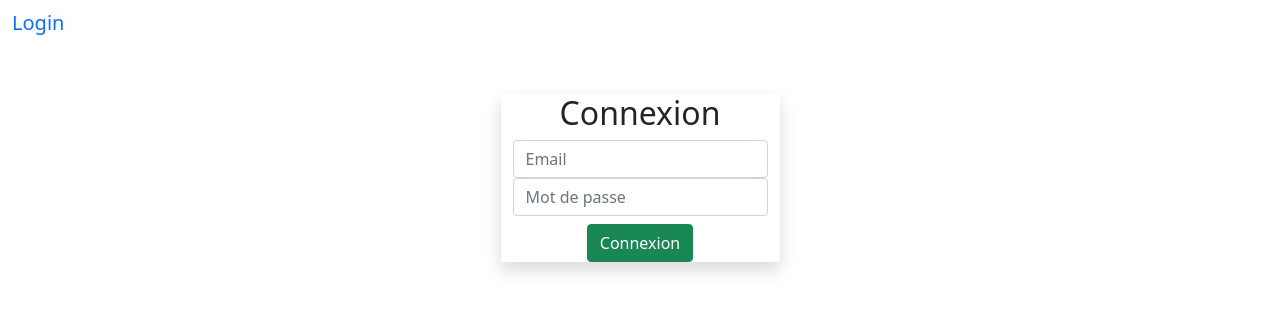
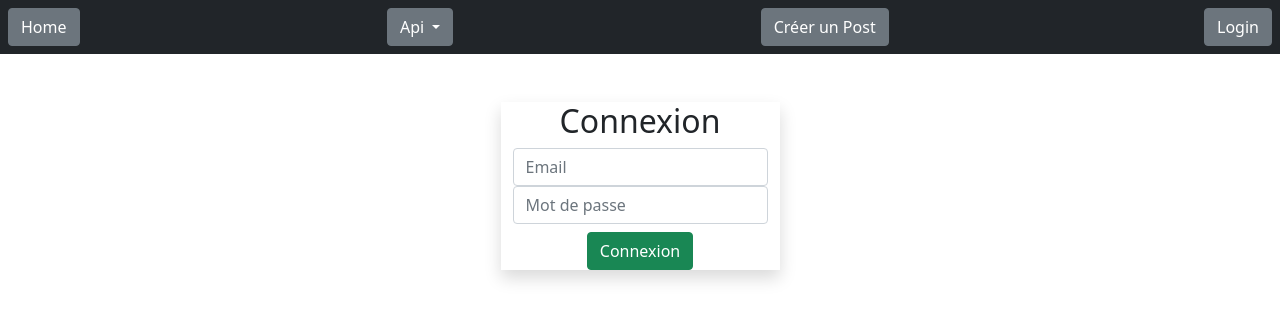
Before and after one commit to tgamiette/MVC-custom, a PHP site: page /singin in a window 1280 px wide. Shown: the top 321 px of the page. Run offline with PHP 8.4, Linux system fonts and the light colour scheme.

Commit message:
add navbar

```diff
--- a/App/Template/_navbar.php
+++ b/App/Template/_navbar.php
@@ -1,18 +1,27 @@
-<nav class="navbar navbar-default navbar-inverse" role="navigation">
-    <div class="container-fluid">
-        <!-- Brand and toggle get grouped for better mobile display -->
-        <div class="navbar-header">
+ <div class="navbar navbar-dark bg-dark">
+            <a href="/" class="btn btn-secondary mx-2">Home</a>
+            <div class="dropdown">
+                <button class="btn btn-secondary dropdown-toggle" type="button" id="dropdownMenuButton1" data-bs-toggle="dropdown" aria-expanded="false">
+                  Api
+                </button>
+                <ul class="dropdown-menu" aria-labelledby="dropdownMenuButton1">
+                    <li><a class="dropdown-item" href="api/post" target="_blank">Post</a></li>
+                    <li><a class="dropdown-item" href="api/comment" target="_blank">Comment</a></li>
+
+                </ul>
+            </div>
+            <a href="/" class="btn btn-secondary mx-2">Créer un Post</a>
+            <div>
                 <?php
                 if ( !(new \App\Framework\Session\Session())->get("id")) : ?>
-                <a class="navbar-brand" href="singin">Login</a>
+                    <a class="btn btn-secondary mx-2" href="singin">Login</a>
                 <?
                 endif; ?>
                 <?php
                 if ( (new \App\Framework\Session\Session())->get("id")) : ?>
-                <a class="navbar-brand" href="logout">Logout</a>
+                    <a class="btn btn-secondary mx-2" href="logout">Logout</a>
                 <?
                 endif; ?>
 
             </div>
         </div>
-</nav>
```
Lines whose indentation alone changed are shown as unchanged.
